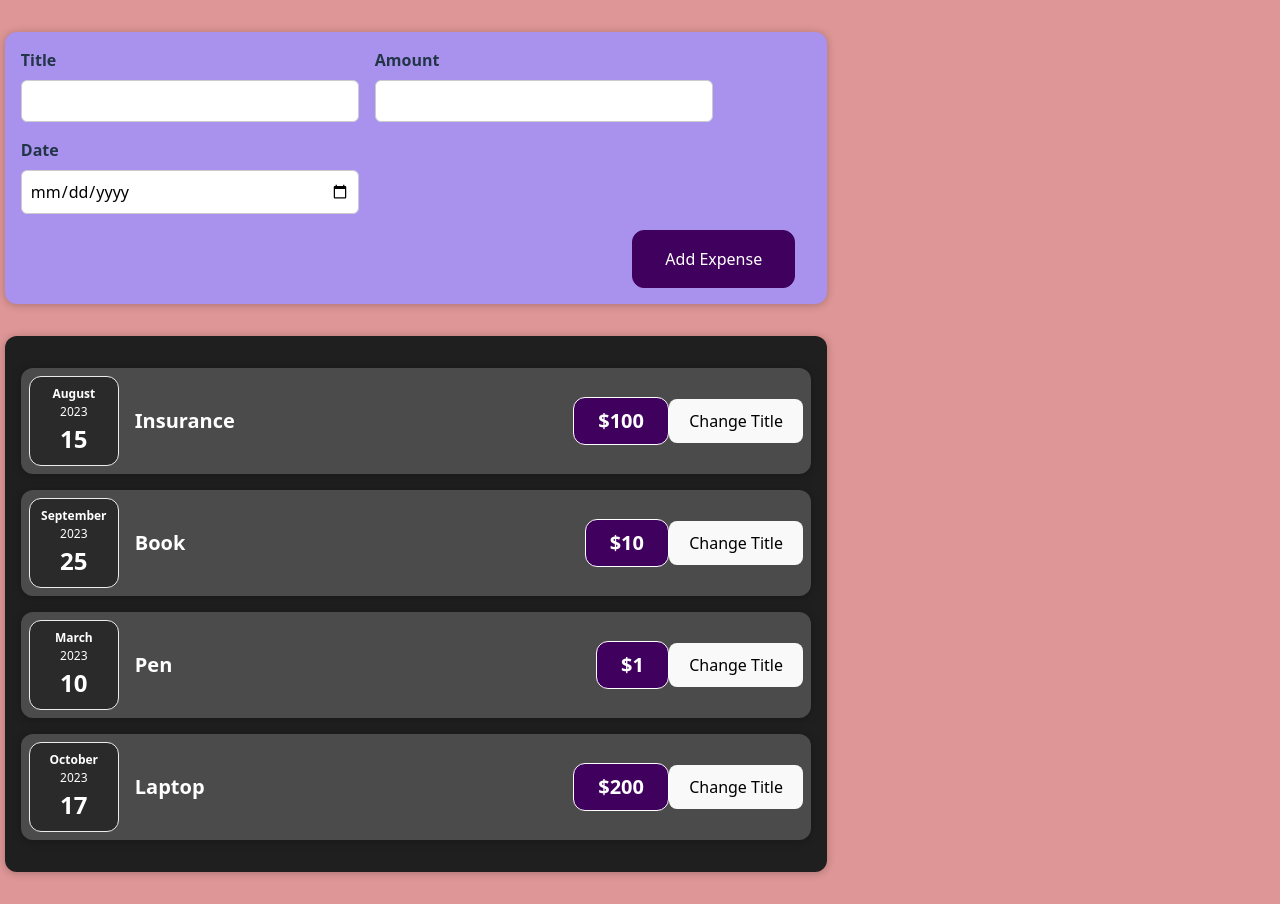
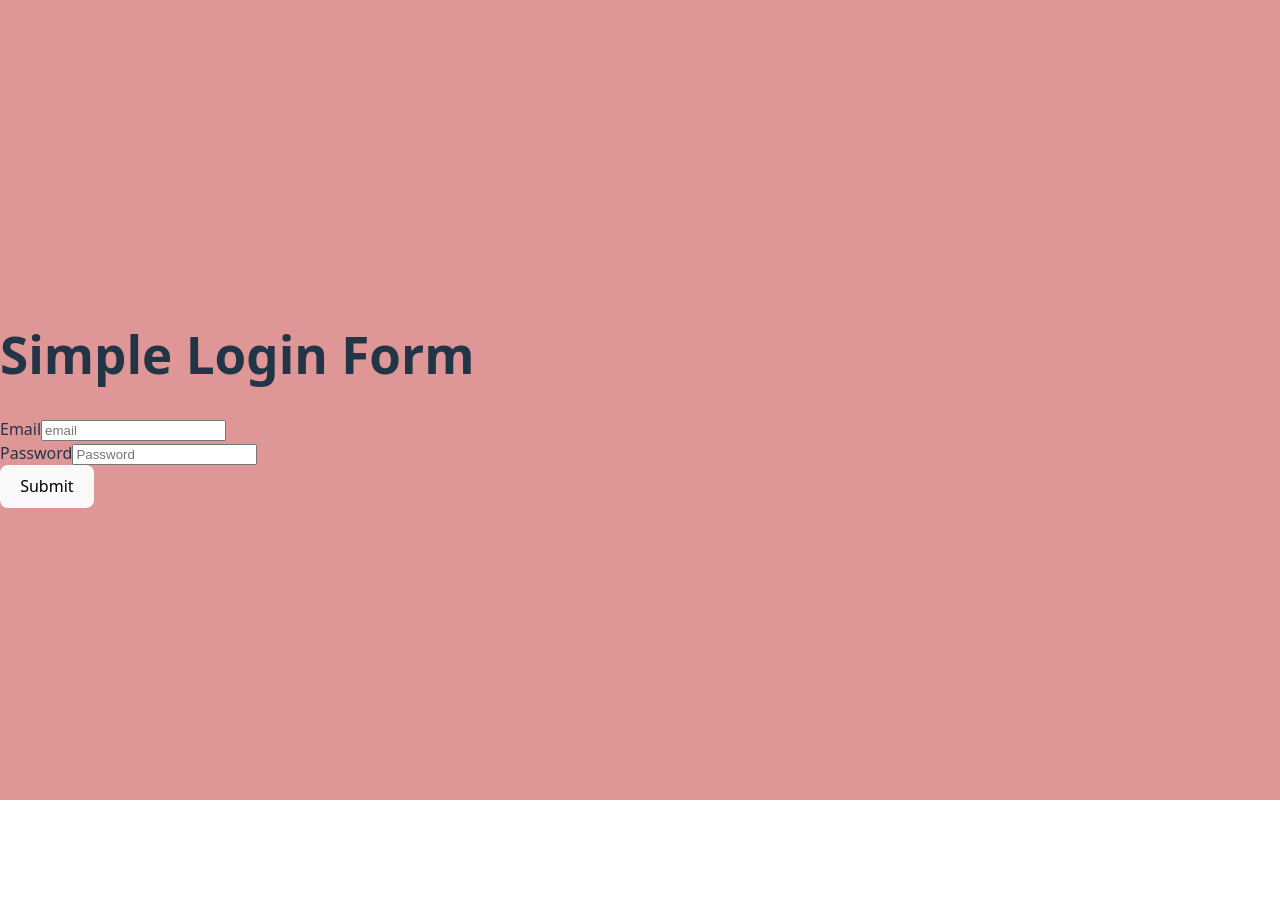
Before and after one commit to p-yamini8/React, a React (Vite) app: page / in a window 1280 px wide. After the commit the page ends 800 px from the top, so only its background shows below. Built offline with nearby package versions, Linux system fonts and the light colour scheme.

Commit message:
used forik and Yup

```diff
--- a/package.json
+++ b/package.json
@@ -10,8 +10,10 @@
     "preview": "vite preview"
   },
   "dependencies": {
+    "formik": "^2.4.9",
     "react": "^19.2.0",
-    "react-dom": "^19.2.0"
+    "react-dom": "^19.2.0",
+    "yup": "^1.7.1"
   },
   "devDependencies": {
     "@eslint/js": "^9.39.1",
--- a/src/App.jsx
+++ b/src/App.jsx
@@ -1,17 +1,92 @@
-import Expenses from "./components/Expense"
-import NewExpense from "./components/newExpense/NewExpense";
+// import Expenses from "./components/Expense/Expense"
+// import NewExpense from "./components/newExpense/NewExpense";
+// function App() {
+//   const expenses = [
+//     { id: 1, title: "Insurance", date: new Date(2023, 7, 15), price: 100 },
+//     { id: 2, title: "Book", date: new Date(2023, 8, 25), price: 10 },
+//     { id: 3, title: "Pen", date: new Date(2023, 2, 10), price: 1 },
+//     { id: 4, title: "Laptop", date: new Date(2023, 9, 17), price: 200 },
+//   ];
+
+//   return (
+//     <div>
+//       <NewExpense/>
+//       <Expenses expenses={expenses} />
+//     </div>
+//   );
+// }
+
+// export default App;
+import React from "react";
+import { Formik, Form, Field, ErrorMessage } from "formik";
+import * as Yup from "yup";
+
 function App() {
-  const expenses = [
-    { id: 1, title: "Insurance", date: new Date(2023, 7, 15), price: 100 },
-    { id: 2, title: "Book", date: new Date(2023, 8, 25), price: 10 },
-    { id: 3, title: "Pen", date: new Date(2023, 2, 10), price: 1 },
-    { id: 4, title: "Laptop", date: new Date(2023, 9, 17), price: 200 },
-  ];
+  // Hint: Define the validation schema using Yup to validate email and password
+  // Hint: Email should be a valid email format and required
+  // Hint: Password should be at least 6 characters and required
+
+  const validationSchema = Yup.object({
+    // Add your Yup validation here
+
+    email: Yup.string().email("Invalid email format").required("Email is required"),
+    password:Yup.string().min(6,"Invalid password formate").required("Password is required")
+
+  });
+
+  const initialValues = {
+    // Hint: Set initial values for email and password fields (empty strings to start with)
+
+email: "",
+password:"",
+  };
+
+  // Hint: Create an onSubmit function that logs form values to the console when submitted
+  const handleSubmit = (values, { resetForm }) => {
+    console.log("form values:", values);
+    alert("form submitted !");
+    resetForm();
+ }
 
   return (
     <div>
-      <NewExpense/>
-      <Expenses expenses={expenses} />
+      <h1>Simple Login Form</h1>
+      <Formik
+        // Hint: Pass the initialValues, validationSchema, and onSubmit function here
+        initialValues={initialValues}
+        validationSchema={validationSchema}
+        onSubmit={handleSubmit}
+      >
+        {() => (
+          <Form>
+            {/* Email Field */
+             }
+            <div>
+              <label htmlFor="email">Email</label>
+              <Field type="email" id="email" name="email"placeholder="email" />
+              <ErrorMessage name="email"
+                component='p'/>
+
+
+              {/* Hint: Display ErrorMessage for email if validation fails */}
+
+            </div>
+
+            {/* Password Field */}
+            <div>
+              <label htmlFor="password">Password</label>
+              <Field type="password" id="password" name="password" placeholder="Password" />
+              <ErrorMessage name="password"
+              component="p"/>
+              {/* Add the field type password  */}
+              {/* Hint: Display ErrorMessage for password if validation fails */}
+            </div>
+
+
+            <button type="submit">Submit</button>
+          </Form>
+        )}
+      </Formik>
     </div>
   );
 }
--- a/src/components/Expense.jsx
+++ b/src/components/Expense/Expense.jsx
@@ -1,6 +1,6 @@
 import ExpenseItem from "./ExpenseItem";
 import "./Expenses.css";
-import Card from "../UI/Card";
+import Card from "../../UI/Card";
 
 function Expenses(props) {
   return (
--- a/src/components/ExpenseItem.jsx
+++ b/src/components/Expense/ExpenseItem.jsx
@@ -1,7 +1,7 @@
 import React,{useState} from 'react'
 import "./ExpenseItem.css";
 import ExpenseDate from "./ExpenseDate";
-import Card from "../UI/Card";
+import Card from "../../UI/Card";
 
 function ExpenseItem(props) {
   const [title,setTitle]=useState(props.title)
```
Also changed, not shown: src/components/Expense/ExpenseDate.css (renamed from src/components/ExpenseDate.css), src/components/Expense/ExpenseDate.jsx (renamed from src/components/ExpenseDate.jsx), src/components/Expense/Expenseitem.css (renamed from src/components/Expenseitem.css), src/components/Expense/Expenses.css (renamed from src/components/Expenses.css), 1 other file (tests, documents, lock files or other folders).
